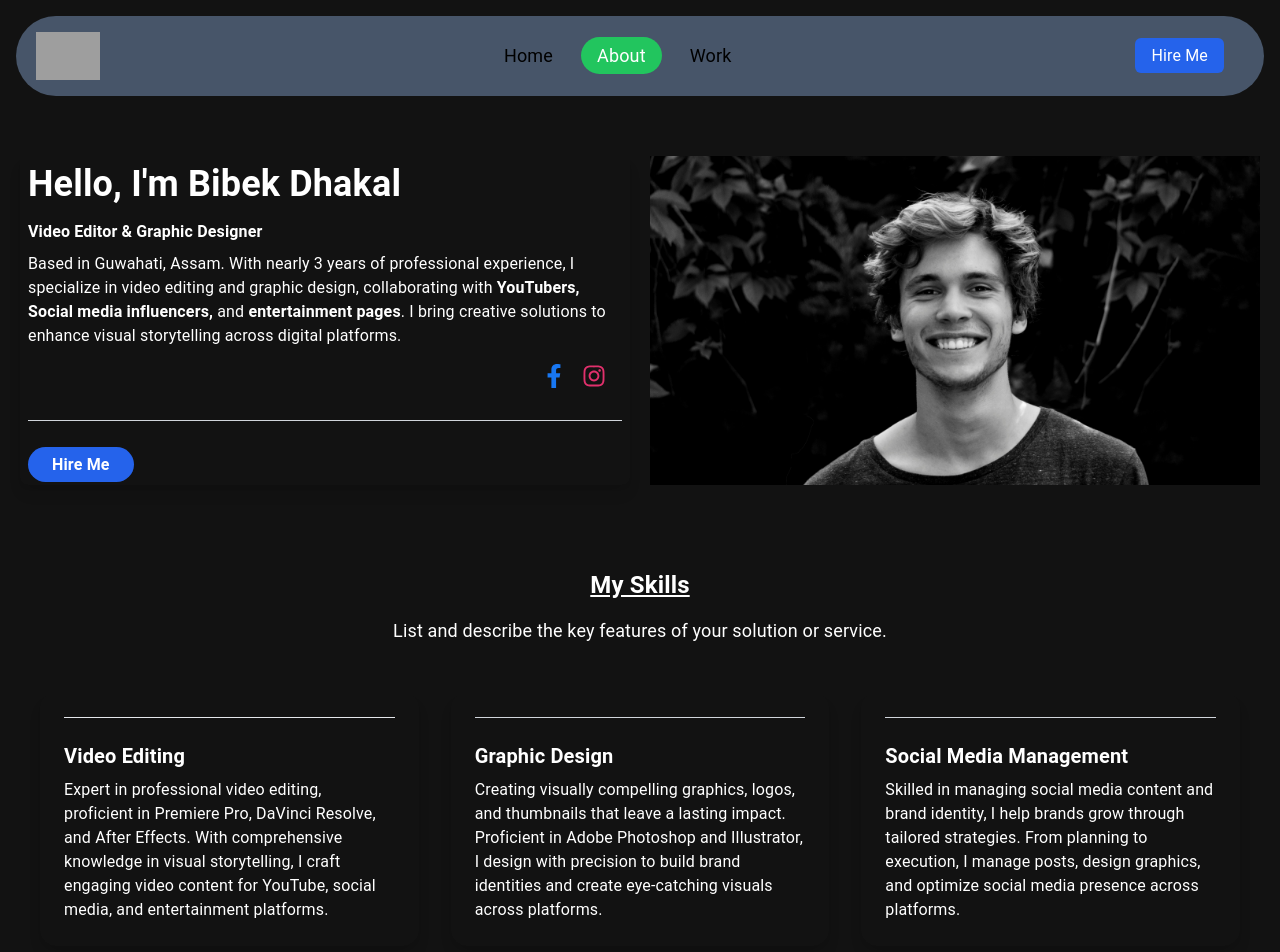
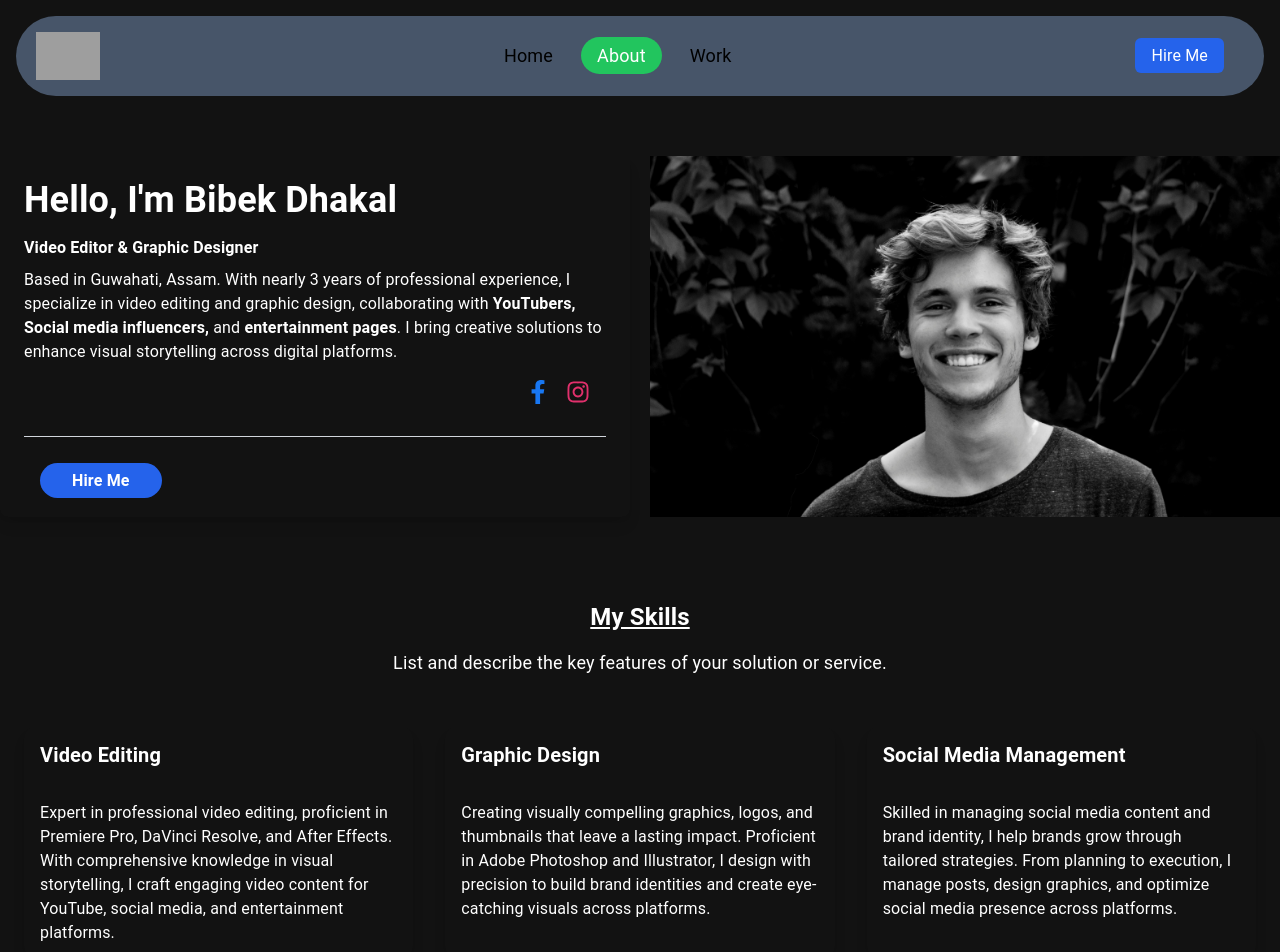
Before and after one commit to not46/portfolio, a React (Vite) app: page /about in a window 1280 px wide. Shown: the top 952 px of the page. Built offline with nearby package versions, Linux system fonts and the light colour scheme; grey boxes are pictures that could not be loaded.

Commit message:
Update About.jsx

```diff
--- a/src/components/About.jsx
+++ b/src/components/About.jsx
@@ -6,11 +6,11 @@ const About = () => {
   return (
     <div id="wrap" className="oe_structure oe_empty">
       {/* Hero Section */}
-      <section className="s_text_cover o_colored_level o_full_screen_height o_cc o_cc2 p-5">
+      <section className="s_text_cover o_colored_level o_full_screen_height o_cc o_cc2 py-5">
         <div className="container mx-auto">
           <div className="grid grid-cols-1 lg:grid-cols-12 gap-5">
             {/* About Text Section */}
-            <div className="lg:col-span-6 p-2 z-10  shadow-lg rounded-lg">
+            <div className="lg:col-span-6 p-6 z-10  shadow-lg rounded-lg">
               <h1 className="text-4xl font-bold">Hello, I'm Bibek Dhakal</h1>
               <p className="mt-4">
                 <strong>Video Editor & Graphic Designer</strong>
@@ -47,7 +47,7 @@ const About = () => {
               {/* Contact Button */}
               <a
                 href="#contact"
-                className="btn btn-lg bg-blue-600 font-semibold text-white py-2 px-6 rounded-full hover:bg-blue-700 transition"
+                className="btn btn-lg bg-blue-600 font-semibold text-white ml-4 py-2 px-8 rounded-full hover:bg-blue-700 transition"
               >
                 Hire Me
               </a>
@@ -64,7 +64,7 @@ const About = () => {
       </section>
 
       {/* Skills Section */}
-      <section className="s_features py-16  px-10">
+      <section className="s_features py-16  px-6">
         <div className="container mx-auto">
           <div className="text-center mb-12">
             <h3 className="text-2xl font-semibold underline mb-4">My Skills</h3>
@@ -74,10 +74,11 @@ const About = () => {
           </div>
           <div className="grid grid-cols-1 lg:grid-cols-3 gap-8">
             {/* Skill 1: Video Editing */}
-            <div className=" p-6 rounded-2xl shadow-lg">
-              <hr className="mb-6 " />
+            <div className=" p-4 rounded-2xl shadow-lg">
+
               <i className="fa fa-flag-o mb-4 text-blue-500 text-3xl"></i>
               <h3 className="text-xl font-semibold">Video Editing</h3>
+              <br />
               <p className="mt-2 ">
                 Expert in professional video editing, proficient in Premiere
                 Pro, DaVinci Resolve, and After Effects. With comprehensive
@@ -87,10 +88,11 @@ const About = () => {
             </div>
 
             {/* Skill 2: Graphic Design */}
-            <div className=" p-6 rounded-2xl shadow-lg">
-              <hr className="mb-6 border-gray-300" />
+            <div className=" p-4 rounded-2xl shadow-lg">
+
               <i className="fa fa-paper-plane-o mb-4 text-blue-500 text-3xl"></i>
               <h3 className="text-xl font-semibold">Graphic Design</h3>
+               <br />
               <p className="mt-2 ">
                 Creating visually compelling graphics, logos, and thumbnails
                 that leave a lasting impact. Proficient in Adobe Photoshop and
@@ -100,10 +102,11 @@ const About = () => {
             </div>
 
             {/* Skill 3: Social Media Management */}
-            <div className=" p-6 rounded-2xl shadow-lg">
-              <hr className="mb-6 border-gray-300" />
+            <div className=" p-4 rounded-2xl shadow-lg">
+
               <i className="fa fa-credit-card mb-4 text-blue-500 text-3xl"></i>
               <h3 className="text-xl font-semibold">Social Media Management</h3>
+              <br />
               <p className="mt-2 ">
                 Skilled in managing social media content and brand identity, I
                 help brands grow through tailored strategies. From planning to
```
